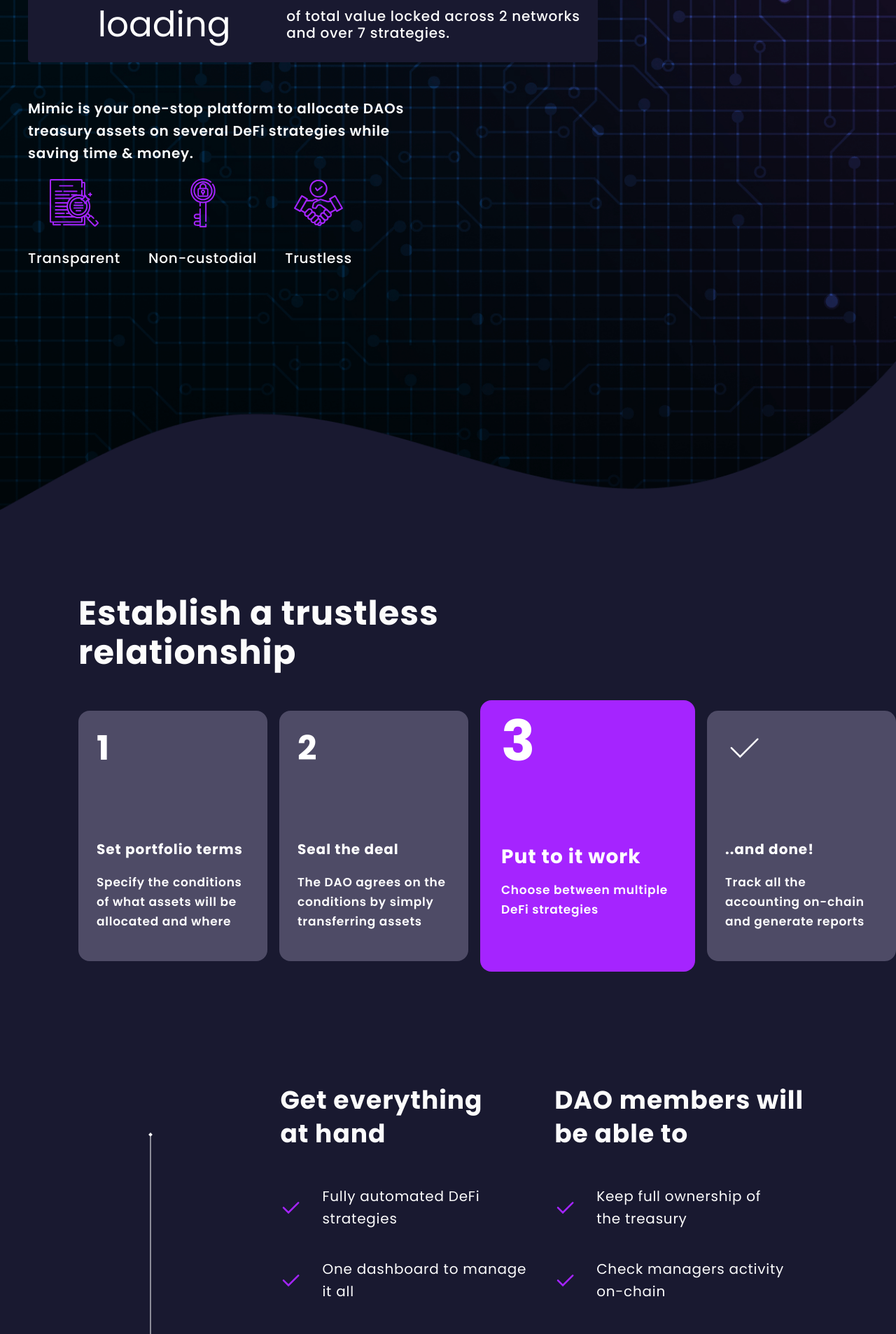
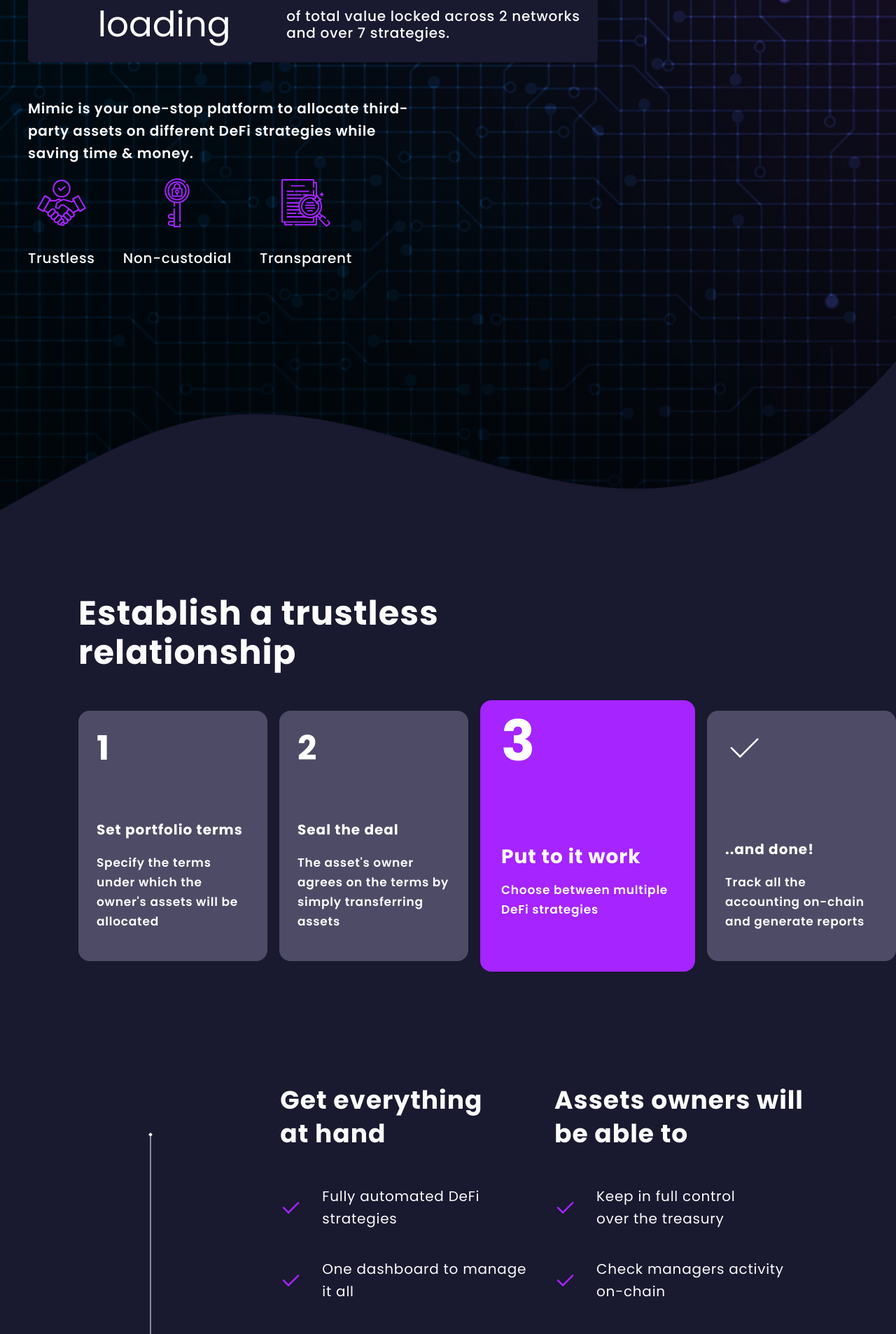
Before and after one commit to mimic-fi/mimic-fi.github.io, a React (Create React App) app: page / in a window 1280 px wide. Shown: the part 600-2507 px from the top of the page at 70% size. Built offline with nearby package versions, Linux system fonts and the light colour scheme; no server answers.

Commit message:
improve wording

```diff
--- a/src/faqs-data.js
+++ b/src/faqs-data.js
@@ -7,17 +7,17 @@
     {
       title: 'What is Mimic?',
       content:
-        'Mimic is a trustless treasury management protocol. It is fully transparent and non-custodial allowing users to allocate third-party assets to different DeFi strategies in a simple, flexible, and secure way. It is built for any DAO treasury, institutional money, and friends & family savings. .',
+        'Mimic is a trustless treasury management protocol. It is fully transparent and non-custodial allowing users to allocate third-party assets to different DeFi strategies in a simple, flexible, and secure way. Two main use cases are DAO treasuries and institutional money.',
     },
     {
       title: 'How does it work?',
       content:
-        'The manager creates a portfolio setting the terms under which the treasury assets will be allocated. The DAO simply accepts those terms by sending assets to the portfolio. The DAO is always in full control of those assets and can withdraw them at any time.',
+        'The manager creates a portfolio setting the terms under which the treasury assets will be allocated. The assets owner simply accepts those terms by sending assets to the portfolio. The owner is always in full control of those assets and can withdraw them at any time.',
     },
     {
       title: 'Where can a treasury be allocated?',
       content:
-        'The manager can only allocate the DAO assets in any of the DeFi strategies that were specified in the portfolio. Each strategy is well defined and works with one or more DeFi instruments (eg. Balancer, AAVE, Yearn, etc).',
+        'The manager can only allocate the owner\'s assets in any of the DeFi strategies that were specified in the portfolio. Each strategy is well defined and works with one or more DeFi instruments (eg. Balancer, AAVE, Yearn, etc).',
     },
     {
       title: 'What other terms are set in the portfolio?',
@@ -25,19 +25,19 @@
     },
     {
       title: 'Can the manager withdraw the assets to himself?',
-      content: 'No, the manager can only reallocate the assets based on the portfolio conditions that were agreed by the owner.',
+      content: 'No, the manager can only reallocate the assets based on the portfolio terms that were agreed by the asset\'s owner.',
     },
     {
       title: 'Is it possible to change the manager?',
-      content: 'Yes. DAOs have the ability to delegate their management permissions or revoke access, without affecting the underlying treasury assets.',
+      content: 'Yes. The assets owners have the ability to delegate their management permissions or revoke access at any time, without affecting the underlying treasury assets.',
     },
     {
-      title: 'Can DAOs exit at any time?',
-      content: 'Yes. If for some reason the DAO wants to withdraw its assets, it can do it directly without asking for permission to the manager.',
+      title: 'Can assets owners exit at any time?',
+      content: 'Yes. If for some reason the assets owner wants to withdraw his assets, it can do it directly without asking for permission to the manager.',
     },
     {
       title: 'I am a dev, is it possible to create my own strategy?',
-      content: 'Of course! Mimic protocol allows to create custom strategies. You can connect them to any DeFi instrument that you desire. Right now, programming knowledge is required. However, in the near future, we will create tools to facilitate creating these.',
+      content: 'Of course! Mimic protocol allows to create custom strategies. You can connect them to any DeFi instrument you desire. Right now, programming knowledge is required. However, in the near future, we will create building blocks to facilitate that.',
     },
     {
       title: 'Can I create my own portfolios?',
--- a/src/sections/Description.js
+++ b/src/sections/Description.js
@@ -48,14 +48,14 @@
         {width < breakpoint && <Laptop src={laptopMobile} />}
         <Box>
           <h1>
-            DAO members will <br />
+            Assets owners will <br />
             be able to
           </h1>
           <div>
             <img src={check} alt='tick'/>
             <p>
-              Keep full ownership of <br />
-              the treasury
+              Keep in full control <br />
+              over the treasury
             </p>
           </div>
           <div>
--- a/src/sections/Features.js
+++ b/src/sections/Features.js
@@ -19,7 +19,7 @@
     <FeaturesSection>
       <Logo src={logo} />
       <div className="container">
-        <h1>Grow DAOs treasury</h1>
+        <h1>Grow 3P treasuries</h1>
         <h2>
           Mimic is a dapp that runs on Ethereum and Polygon and allows you to
           simplify 10 steps into 1
--- a/src/sections/Hero.js
+++ b/src/sections/Hero.js
@@ -21,22 +21,21 @@
         <p> of total value locked across 2 networks and over 7 strategies.</p>
       </Counter>
       <h2>
-        Mimic is your one-stop platform to allocate DAOs treasury assets on
-        several DeFi strategies while saving time & money.
+        Mimic is your one-stop platform to allocate third-party assets on
+        different DeFi strategies while saving time & money.
       </h2>
       <Icons>
         <Box>
-          <img src={transparency} alt='transparency' />
-          <p>Transparent</p>
+          <img src={trust} alt='trustless' />
+          <p>Trustless</p>
         </Box>
-
         <Box>
           <img src={custodial} alt='non-custodial' />
           <p>Non-custodial</p>
         </Box>
         <Box>
-          <img src={trust} alt='trustless' />
-          <p>Trustless</p>
+          <img src={transparency} alt='transparency' />
+          <p>Transparent</p>
         </Box>
       </Icons>
     </Container>
--- a/src/sections/Steps.js
+++ b/src/sections/Steps.js
@@ -25,8 +25,7 @@
             <div>
               <h3>Set portfolio terms</h3>
               <p>
-                Specify the conditions of what assets will be allocated and
-                where
+                Specify the terms under which the owner's assets will be allocated
               </p>
             </div>
           </Card>
@@ -35,7 +34,7 @@
             <div>
               <h3>Seal the deal</h3>
               <p>
-                The DAO agrees on the conditions by simply transferring assets
+                The asset's owner agrees on the terms by simply transferring assets
               </p>
             </div>
           </Card>
```
